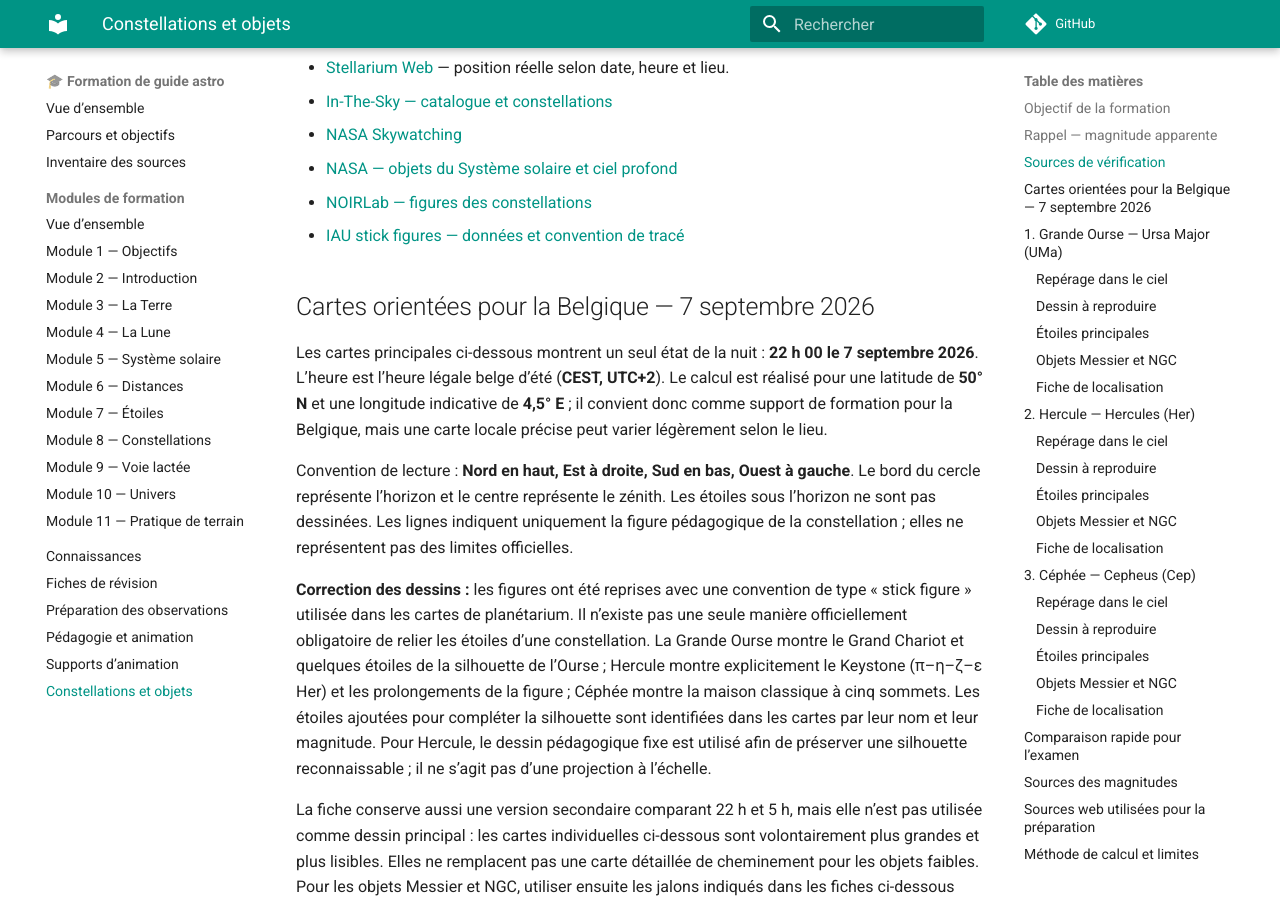
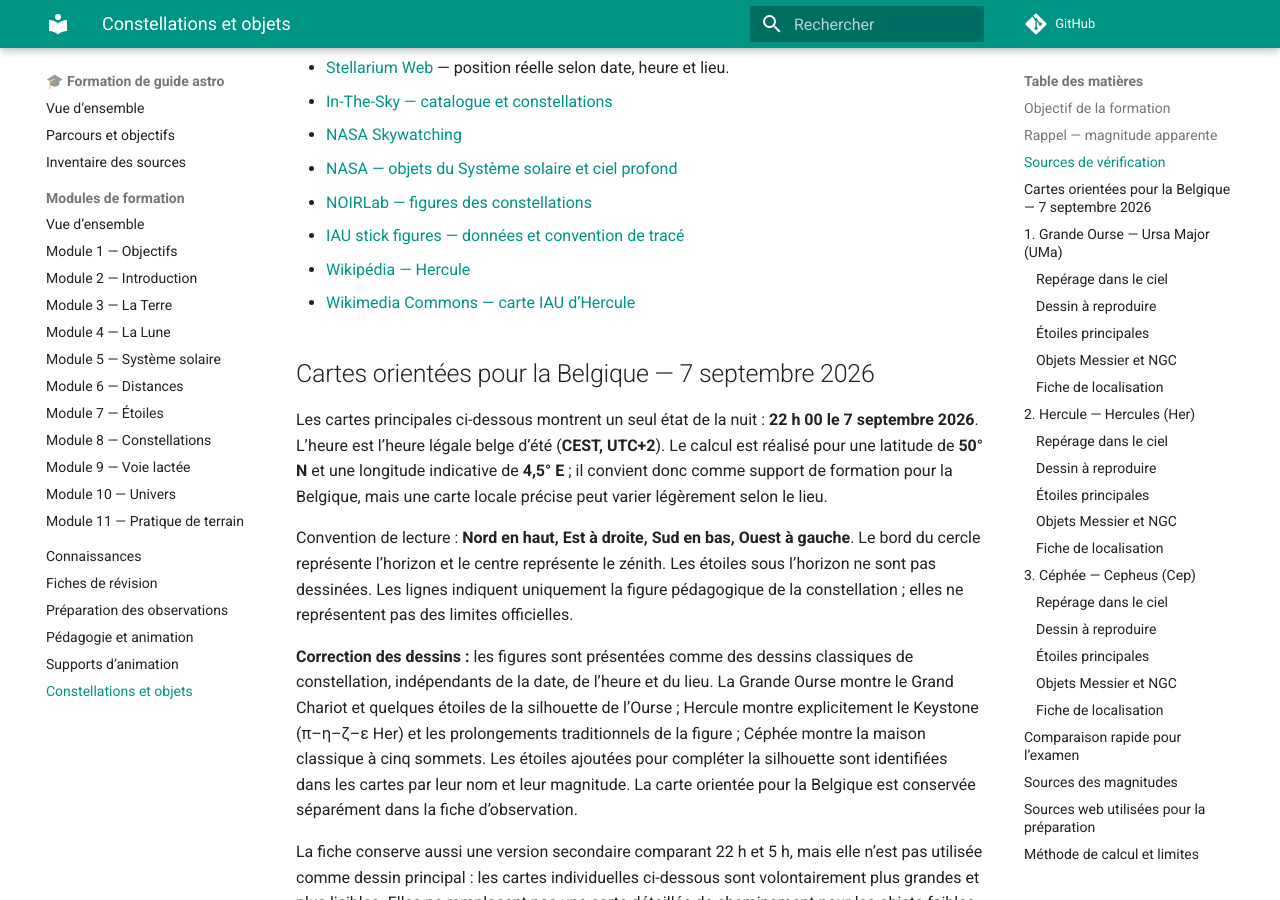
Before and after one commit to christophedanhier-hash/wiki-oca, an MkDocs documentation site: the page built from docs/formation-guide-astro/constellations-et-objets.md, in a window 1280 px wide and 900 px high, scrolled down 970 px. Built offline with MkDocs 1.6.1 and Material for MkDocs 9.7.7, drawn with Linux system fonts in a browser that asks for light colours; comment, search, counter and statistics services are not loaded.

Commit message:
Revient au dessin classique d Hercule

```diff
--- a/docs/formation-guide-astro/constellations-et-objets.md
+++ b/docs/formation-guide-astro/constellations-et-objets.md
@@ -27,6 +27,8 @@
 - [NASA — objets du Système solaire et ciel profond](https://science.nasa.gov/)
 - [NOIRLab — figures des constellations](https://noirlab.edu/public/education/constellations/)
 - [IAU stick figures — données et convention de tracé](https://github.com/dcf21/constellation-stick-figures)
+- [Wikipédia — Hercule](https://fr.wikipedia.org/wiki/Hercule_(constellation))
+- [Wikimedia Commons — carte IAU d’Hercule](https://commons.wikimedia.org/wiki/File:Hercules_IAU.svg)
 
 ## Cartes orientées pour la Belgique — 7 septembre 2026
 
@@ -34,7 +36,7 @@
 
 Convention de lecture : **Nord en haut, Est à droite, Sud en bas, Ouest à gauche**. Le bord du cercle représente l’horizon et le centre représente le zénith. Les étoiles sous l’horizon ne sont pas dessinées. Les lignes indiquent uniquement la figure pédagogique de la constellation ; elles ne représentent pas des limites officielles.
 
-**Correction des dessins :** les figures ont été reprises avec une convention de type « stick figure » utilisée dans les cartes de planétarium. Il n’existe pas une seule manière officiellement obligatoire de relier les étoiles d’une constellation. La Grande Ourse montre le Grand Chariot et quelques étoiles de la silhouette de l’Ourse ; Hercule montre explicitement le Keystone (π–η–ζ–ε Her) et les prolongements de la figure ; Céphée montre la maison classique à cinq sommets. Les étoiles ajoutées pour compléter la silhouette sont identifiées dans les cartes par leur nom et leur magnitude. Pour Hercule, le dessin pédagogique fixe est utilisé afin de préserver une silhouette reconnaissable ; il ne s’agit pas d’une projection à l’échelle.
+**Correction des dessins :** les figures sont présentées comme des dessins classiques de constellation, indépendants de la date, de l’heure et du lieu. La Grande Ourse montre le Grand Chariot et quelques étoiles de la silhouette de l’Ourse ; Hercule montre explicitement le Keystone (π–η–ζ–ε Her) et les prolongements traditionnels de la figure ; Céphée montre la maison classique à cinq sommets. Les étoiles ajoutées pour compléter la silhouette sont identifiées dans les cartes par leur nom et leur magnitude. La carte orientée pour la Belgique est conservée séparément dans la fiche d’observation.
 
 La fiche conserve aussi une version secondaire comparant 22 h et 5 h, mais elle n’est pas utilisée comme dessin principal : les cartes individuelles ci-dessous sont volontairement plus grandes et plus lisibles. Elles ne remplacent pas une carte détaillée de cheminement pour les objets faibles. Pour les objets Messier et NGC, utiliser ensuite les jalons indiqués dans les fiches ci-dessous avec des jumelles ou un télescope.
 
@@ -101,7 +103,7 @@
 
 ### Dessin à reproduire
 
-![Hercule — agrandissement pédagogique orienté pour la Belgique, le 7 septembre 2026 à 22 h](../assets/formation-guide-astro/constellations/hercule-pedagogique-22h.svg)
+![Hercule — dessin classique pédagogique](../assets/formation-guide-astro/constellations/hercule-pedagogique-22h.svg)
 
 ### Étoiles principales
 
```
Also changed, not shown: 1 other file.
